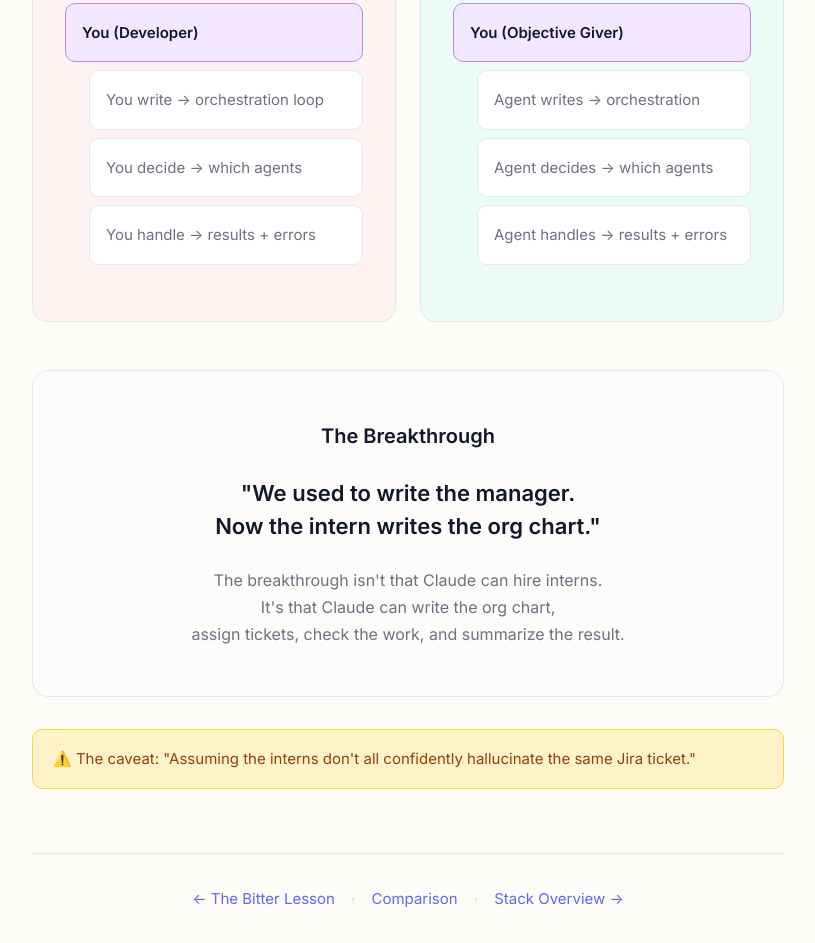
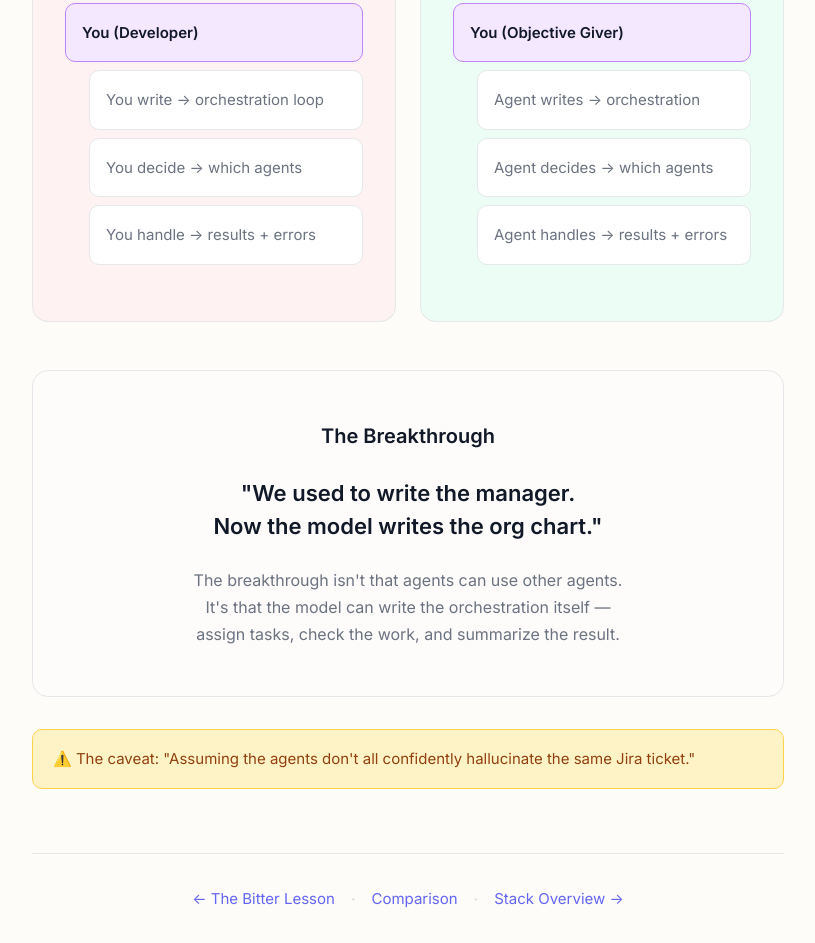
Before and after one commit to rajshah4/workflow-demos, a plain HTML site: page org-chart.html in a window 1280 px wide. Shown: the part 343-1286 px from the top of the page, without its empty margins (232-1047 px from the left). Drawn offline with Linux system fonts and the light colour scheme.

Commit message:
Replace 'intern' with 'model' in org chart story

```diff
--- a/org-chart.html
+++ b/org-chart.html
@@ -205,14 +205,14 @@
 
         <div class="punchline">
             <h2>The Breakthrough</h2>
-            <p class="big">"We used to write the manager.<br>Now the intern writes the org chart."</p>
-            <p>The breakthrough isn't that Claude can hire interns.<br>
-            It's that Claude can write the org chart,<br>
-            assign tickets, check the work, and summarize the result.</p>
+            <p class="big">"We used to write the manager.<br>Now the model writes the org chart."</p>
+            <p>The breakthrough isn't that agents can use other agents.<br>
+            It's that the model can write the orchestration itself —<br>
+            assign tasks, check the work, and summarize the result.</p>
         </div>
 
         <div class="disclaimer">
-            ⚠️ The caveat: "Assuming the interns don't all confidently hallucinate the same Jira ticket."
+            ⚠️ The caveat: "Assuming the agents don't all confidently hallucinate the same Jira ticket."
         </div>
 
         <footer>
```
Also changed, not shown: 1 other file.
